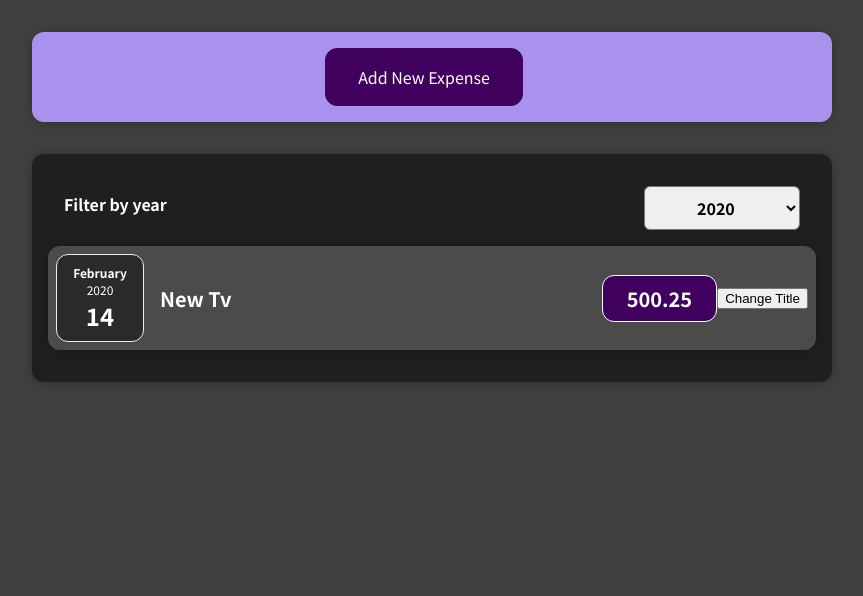
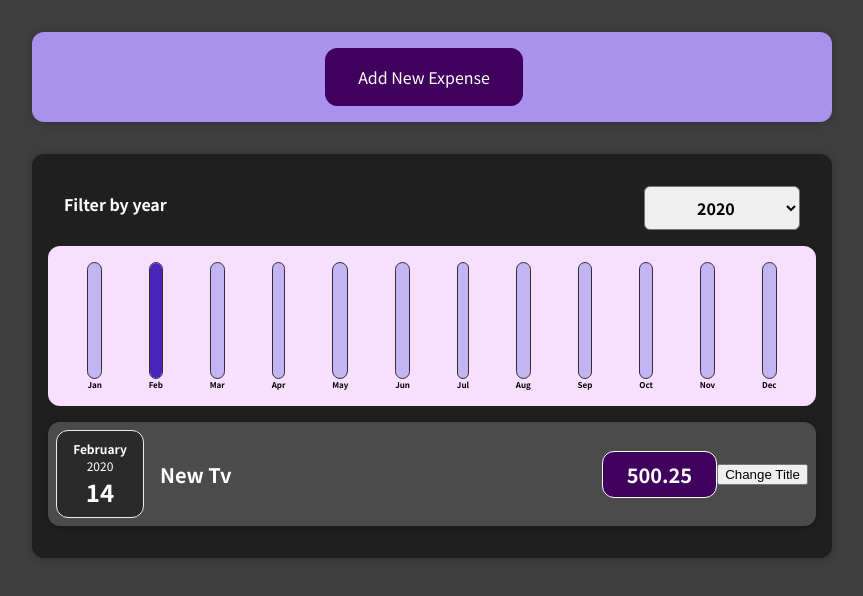
Before and after one commit to Davic15/React-The-Complete-Guide, a React (Create React App) app in the folder section-03/: page / in a window 1280 px wide. Shown: the top 596 px of the page, without its empty margins (208-1071 px from the left). Built offline with nearby package versions, Linux system fonts and the light colour scheme.

Commit message:
Section 5: Rendering Lists & Conditional Content

```diff
--- a/section-03/src/components/Chart/Chart.js
+++ b/section-03/src/components/Chart/Chart.js
@@ -1 +1,21 @@
 import React from "react";
+import ChartBar from './ChartBar';
+import './Chart.css';
+
+const Chart = (props) => {
+    const dataPointValues = props.dataPoints.map(dataPoint => dataPoint.value);
+    const totalMaximum = Math.max(...dataPointValues)
+    return (
+        <div className="chart">
+            {props.dataPoints.map(dataPoint =>
+            <ChartBar
+                key={dataPoint.label}
+                value={dataPoint.value}
+                maxValue={totalMaximum}
+                label={dataPoint.label}
+            />)}
+        </div>
+    );
+};
+
+export default Chart;
--- a/section-03/src/components/Chart/ChartBar.js
+++ b/section-03/src/components/Chart/ChartBar.js
@@ -1 +1,24 @@
 import React from "react";
+
+import './ChartBar.css';
+
+const ChartBar = props => {
+
+    let barFillHeight = '0%';
+    if(props.maxValue > 0) {
+        barFillHeight = Math.round((props.value / props.maxValue) * 100) + '%';
+    }
+
+    return(
+        <div className="chart-bar">
+            <div className="chart-bar__inner">
+                <div className="chart-bar__fill" style={{ height: barFillHeight }}>
+
+                </div>
+            </div>
+            <div className="chart-bar__label">{props.label}</div>
+        </div>
+    );
+};
+
+export default ChartBar;
--- a/section-03/src/components/Expenses/Expenses.js
+++ b/section-03/src/components/Expenses/Expenses.js
@@ -2,6 +2,7 @@
 import ExpensesFilter from './ExpensesFilter';
 import ExpensesList from './ExpensesList';
 import Card from '../UI/Card';
+import ExpensesChart from './ExpensesChart';
 import './Expenses.css';
 
 const Expenses = (props) => {
@@ -22,6 +23,7 @@
                     selected={filteredYear}
                     onChangeFilter={filterChangeHandler}
                 />
+                <ExpensesChart expenses={filteredExpenses} />
                 <ExpensesList items={filteredExpenses}/>
 
             </Card>
--- /dev/null
+++ b/section-03/src/components/Expenses/ExpensesChart.js
@@ -0,0 +1,26 @@
+import React from 'react';
+import Chart from '../Chart/Chart';
+
+const ExpensesChart = props => {
+    const chartDataPoints = [
+        { label: 'Jan', value: 0 },
+        { label: 'Feb', value: 0 },
+        { label: 'Mar', value: 0 },
+        { label: 'Apr', value: 0 },
+        { label: 'May', value: 0 },
+        { label: 'Jun', value: 0 },
+        { label: 'Jul', value: 0 },
+        { label: 'Aug', value: 0 },
+        { label: 'Sep', value: 0 },
+        { label: 'Oct', value: 0 },
+        { label: 'Nov', value: 0 },
+        { label: 'Dec', value: 0 }
+    ];
+    for (const expense of props.expenses) {
+        const expenseMonth = expense.date.getMonth(); // Staring at 0
+        chartDataPoints[expenseMonth].value += expense.amount;
+    }
+    return <Chart dataPoints={chartDataPoints} />
+}
+
+export default ExpensesChart;
```
